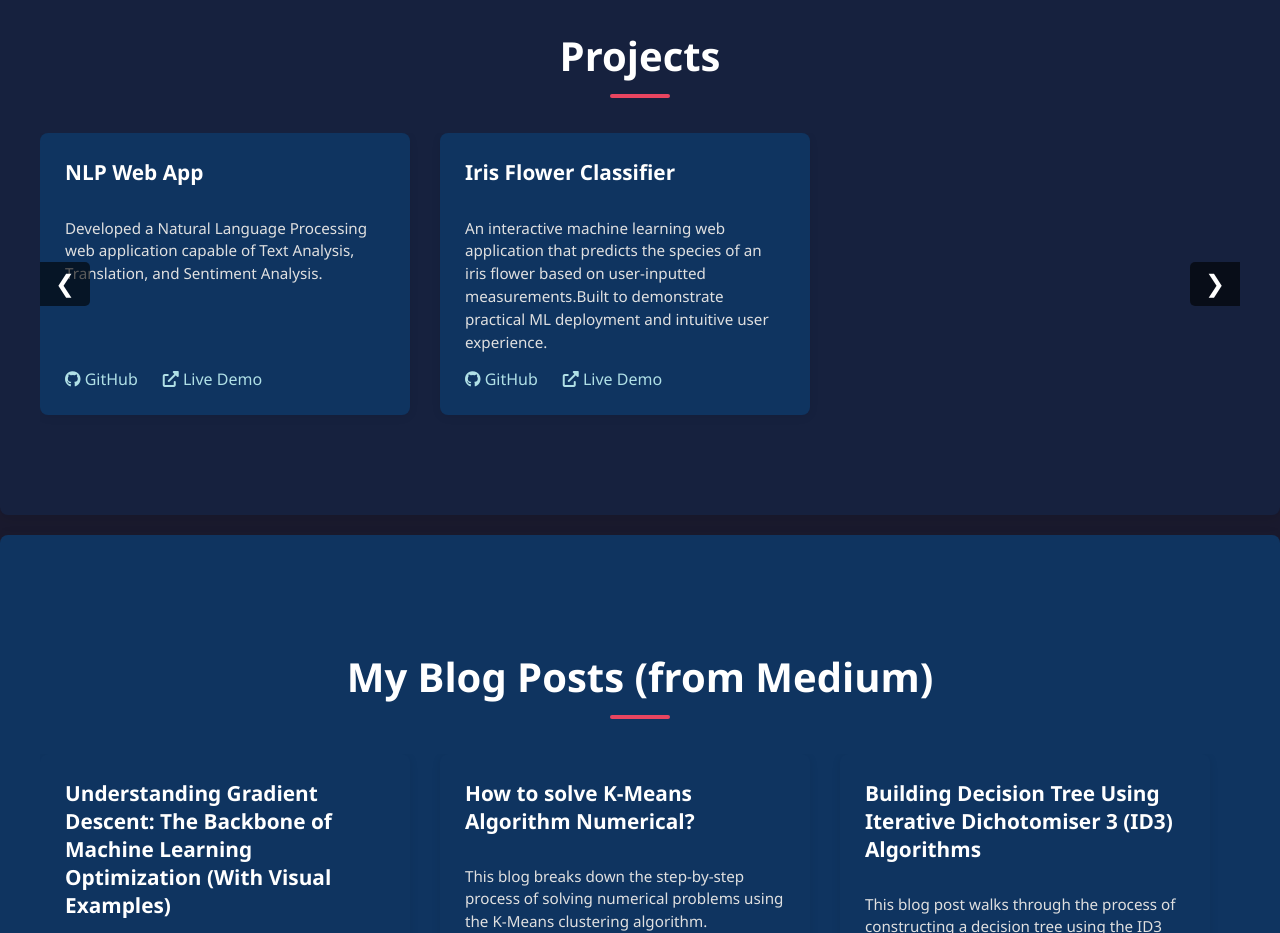
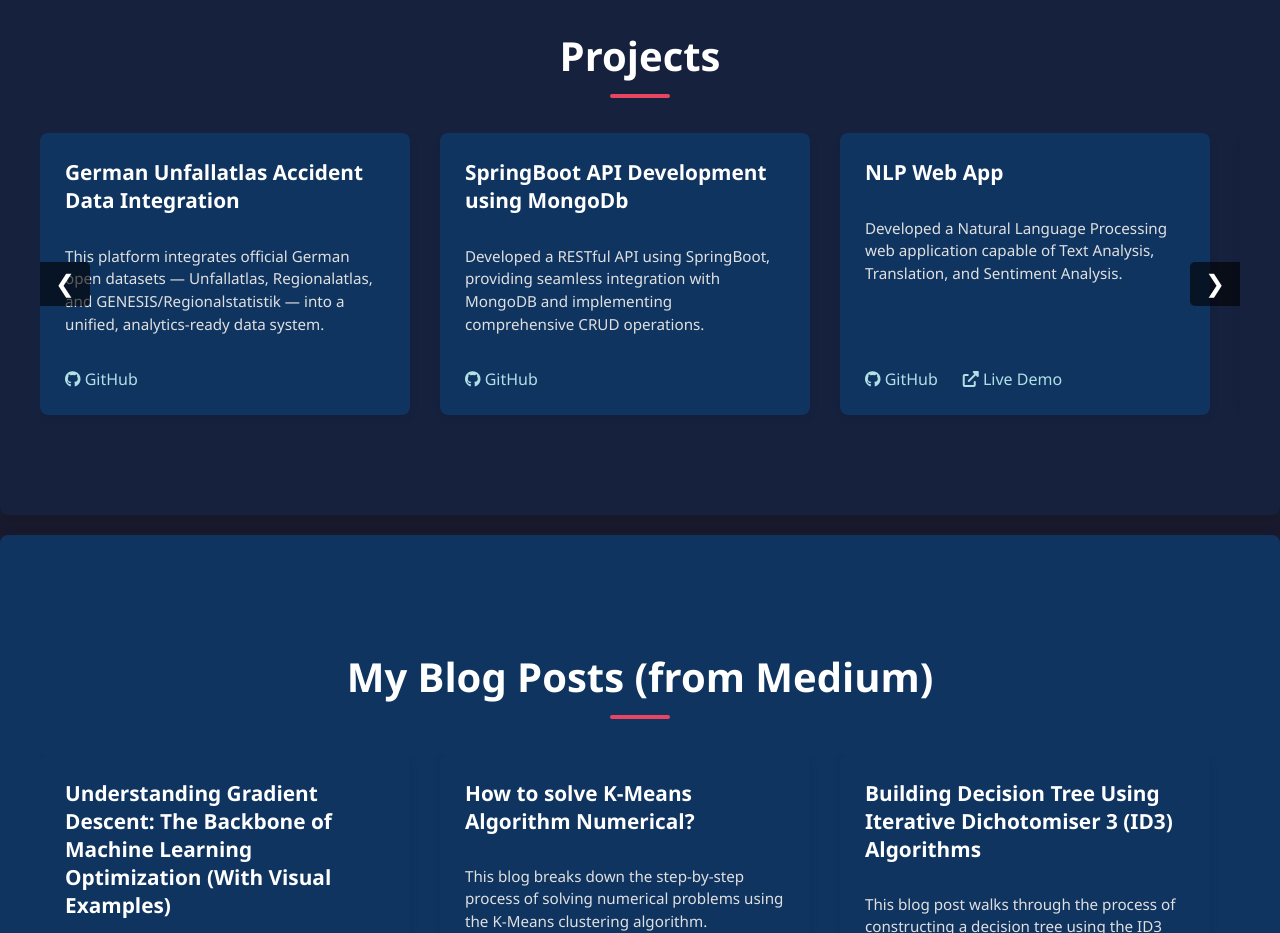
Before and after one commit to SujanKarna/portfolio, a plain HTML site: page index.html in a window 1280 px wide. Shown: the part 3320-4253 px from the top of the page. Drawn offline with Linux system fonts and the light colour scheme.

Commit message:
add projects

```diff
--- a/index.html
+++ b/index.html
@@ -197,6 +197,28 @@
                     <!-- Left arrow -->
                     <div class="carousel-container" id="projects-carousel">
                         <div class="project-item">
+                            <h3>German Unfallatlas Accident Data Integration</h3>
+                            <p>This platform integrates official German open datasets — Unfallatlas, Regionalatlas, and
+                                GENESIS/Regionalstatistik — into a unified, analytics-ready data system.</p>
+                            <div class="project-links">
+                                <a href="https://github.com/SujanKarna/german-accident-atlas-integration"
+                                    target="_blank"><i class="fab fa-github"></i> GitHub</a>
+                                <!-- <a href="https://sujaniris.streamlit.app" target="_blank"><i
+                                        class="fas fa-external-link-alt"></i> Live Demo</a> -->
+                            </div>
+                        </div>
+                        <div class="project-item">
+                            <h3>SpringBoot API Development using MongoDb</h3>
+                            <p>Developed a RESTful API using SpringBoot, providing seamless integration with MongoDB and
+                                implementing comprehensive CRUD operations.</p>
+                            <div class="project-links">
+                                <a href="https://github.com/SujanKarna/SpringBoot-API-with-MongoDB" target="_blank"><i
+                                        class="fab fa-github"></i> GitHub</a>
+                                <!-- <a href="https://sujaniris.streamlit.app" target="_blank"><i
+                                        class="fas fa-external-link-alt"></i> Live Demo</a> -->
+                            </div>
+                        </div>
+                        <div class="project-item">
                             <h3>NLP Web App</h3>
                             <p>Developed a Natural Language Processing web application capable of Text Analysis,
                                 Translation, and Sentiment Analysis.</p>
```
